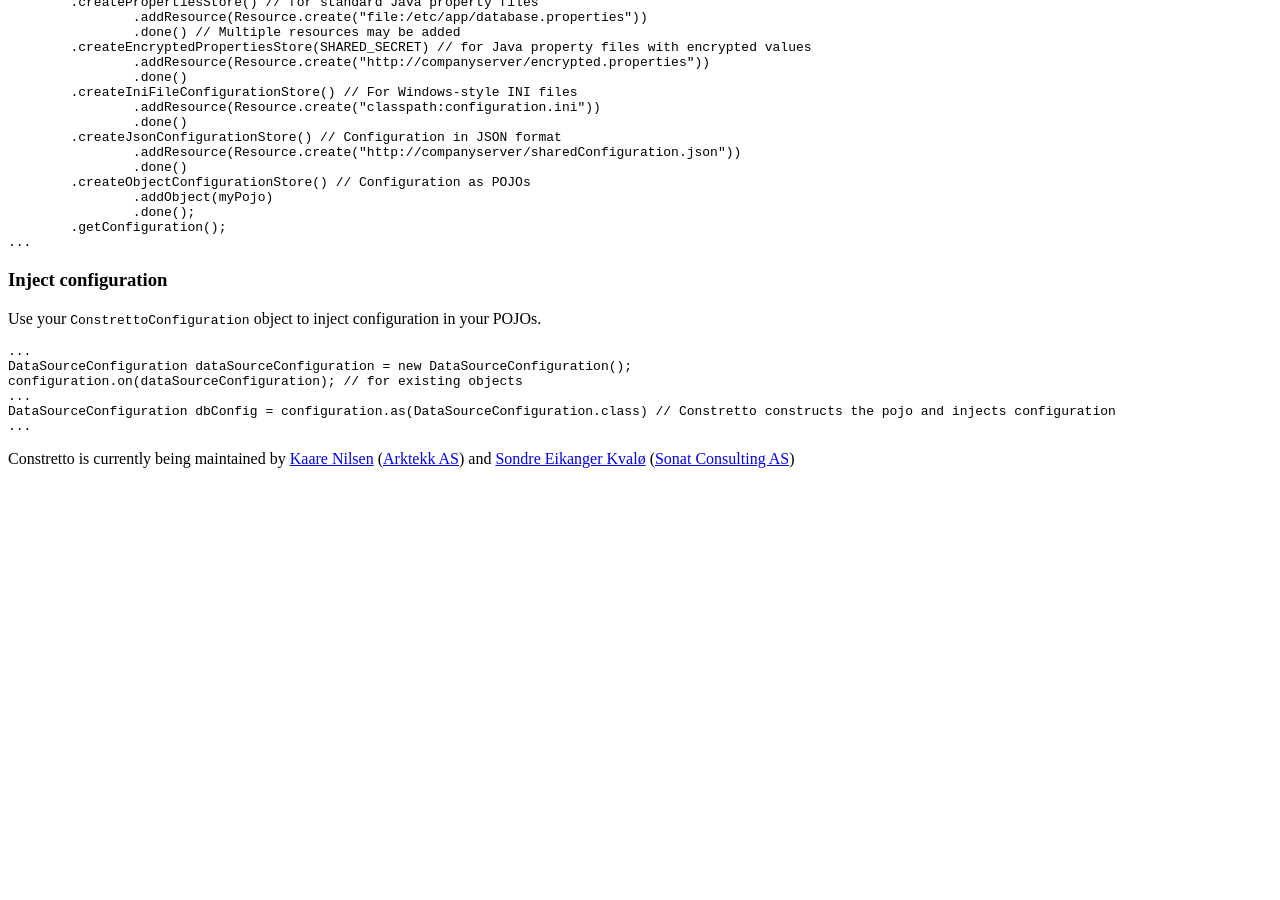
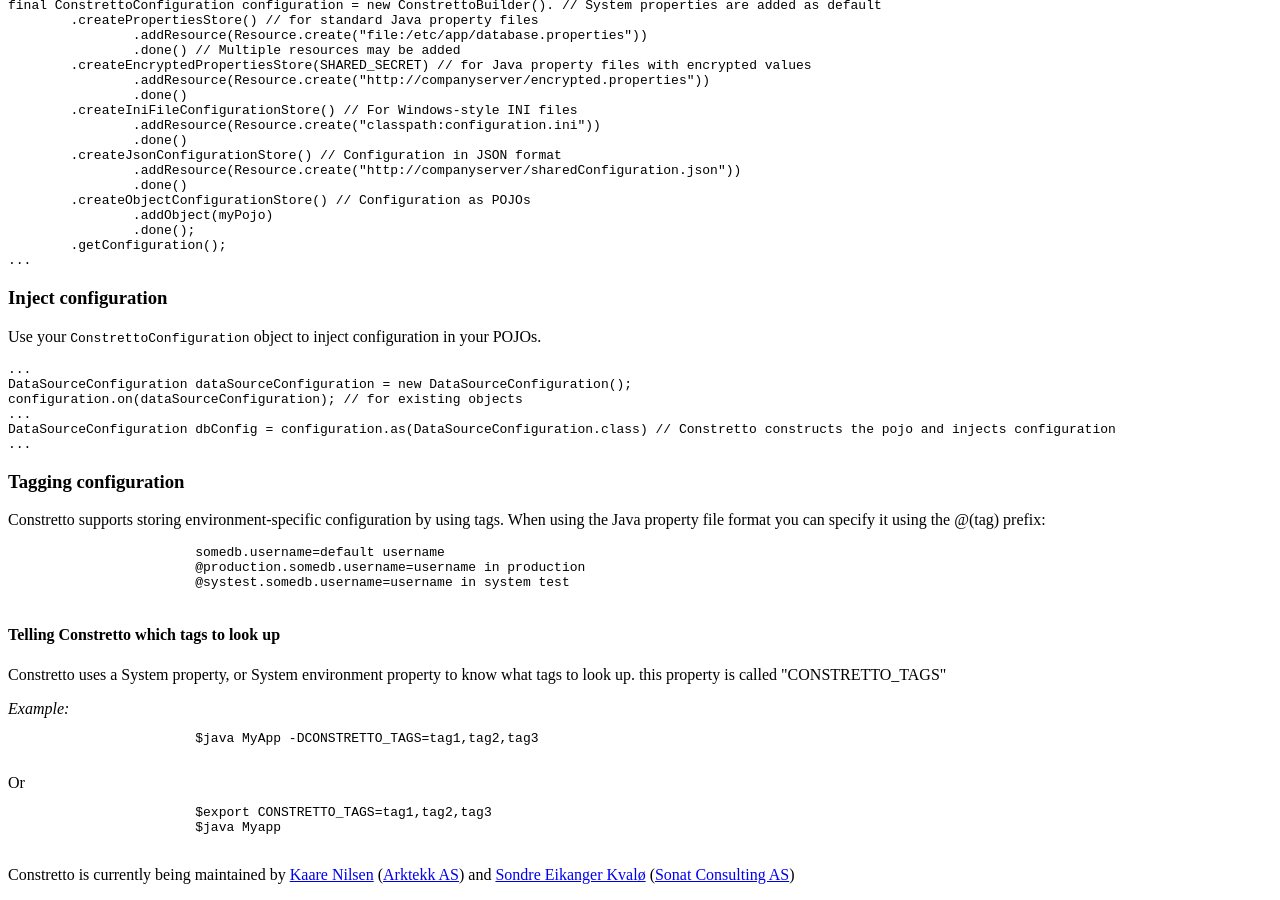
Before and after one commit to constretto/constretto.github.com, a Jekyll site: the page built from index.html, in a window 1280 px wide and 900 px high, scrolled down 1659 px. Built offline with Jekyll 4.4.1, drawn with Linux system fonts in a browser that asks for light colours; nearby versions of some CDN libraries; Markdown is read by kramdown in place of the engine named in the settings; a style sheet for code colours, icons or effects is not loaded; before the commit the page ends 2143 px from its top, so only the background shows below that.

Commit message:
Add documentation about using tags

```diff
--- a/_layouts/default.html
+++ b/_layouts/default.html
@@ -39,6 +39,7 @@
 					<li><a href="#quickstart-annotate">Annotations</a></li>
 					<li><a href="#quickstart-load">Loading configuration</a></li>
 					<li><a href="#quickstart-inject">Injecting configuration</a></li>
+					<li><a href="#quickstart-tagging">Tagging support</a></li>
 				</ul>
 			</div>
 			</div>
--- a/index.html
+++ b/index.html
@@ -119,4 +119,29 @@
 </pre>
 
 	</section>
+	<section id="quickstart-tagging">
+		<h3>Tagging configuration</h3>
+		<p>Constretto supports storing environment-specific configuration by using tags. When using the Java property file format you can specify it using the @(tag) prefix:</p>
+		<pre>
+			somedb.username=default username
+			@production.somedb.username=username in production
+			@systest.somedb.username=username in system test
+		</pre>
+		<h4>Telling Constretto which tags to look up</h4>
+		<p>
+		Constretto uses a System property, or System environment property to know what tags to look up.  this property is called "CONSTRETTO_TAGS"
+		</p>
+
+		<em>Example:</em>
+		<pre>
+			$java MyApp -DCONSTRETTO_TAGS=tag1,tag2,tag3
+		</pre>
+		Or
+		<pre>
+			$export CONSTRETTO_TAGS=tag1,tag2,tag3
+			$java Myapp
+		</pre>
+
+
+	</section>
 </article>
```
